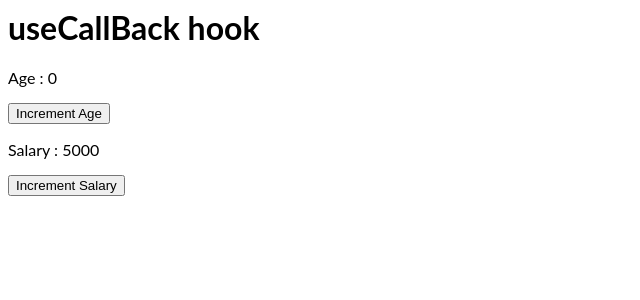
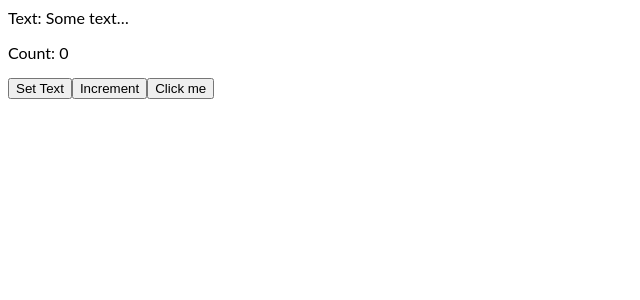
Before and after one commit to souravtyson/react-practice, a React (Create React App) app: page / in a window 1280 px wide. Shown: the top 300 px of the page, without its empty margins (0-640 px from the left). Built offline with nearby package versions, Linux system fonts and the light colour scheme.

Commit message:
1 file modified

```diff
--- a/src/App.js
+++ b/src/App.js
@@ -13,7 +13,7 @@ export default function App() {
 
       {/* useCallBack hook example */}
       {/* <Example /> */}
-      <ParentComponent />
+      <Example />
     </div>
   );
 }
```
